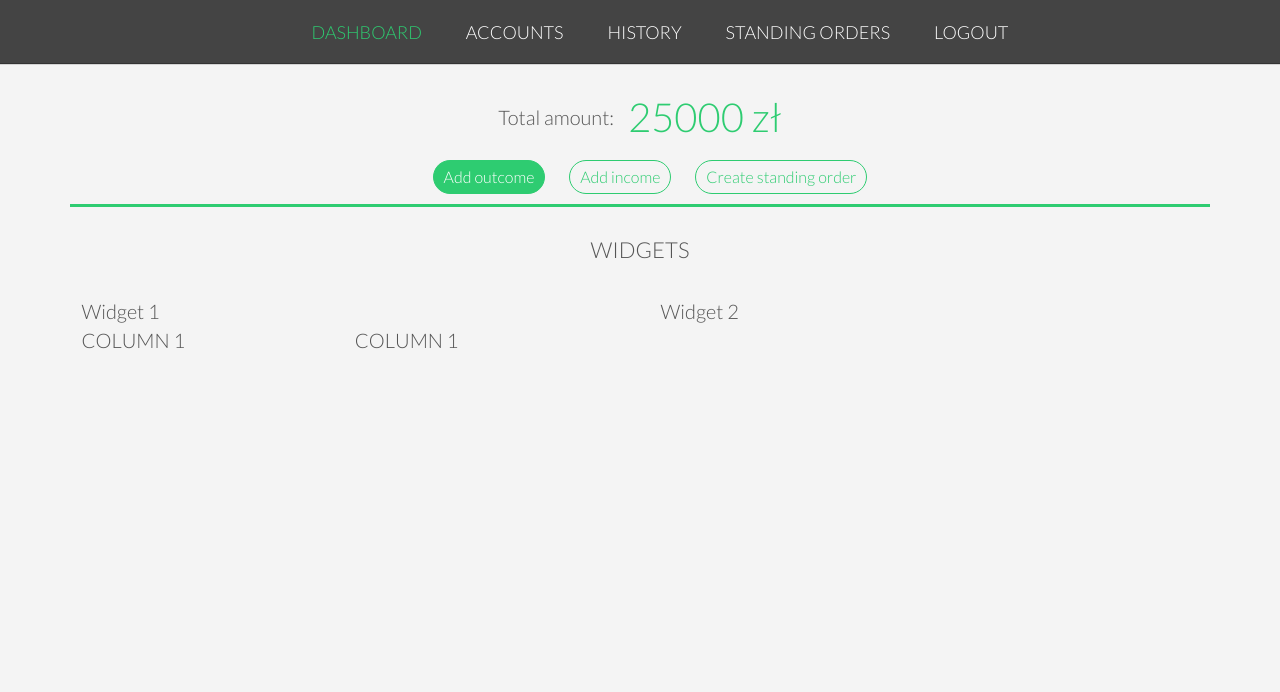
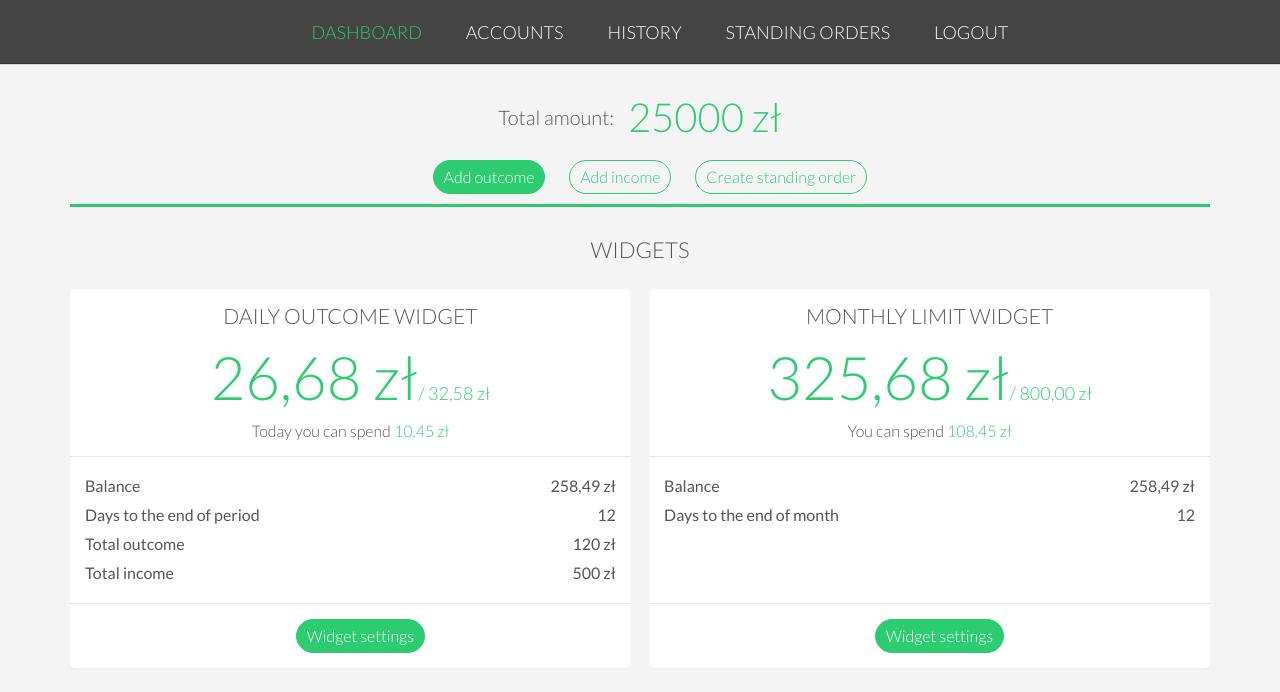
Before and after one commit to arteki65/webDesignLearning, a plain HTML site: page noCashDesign/dashboard.html in a window 1280 px wide. Drawn offline with Linux system fonts and the light colour scheme.

Commit message:
NoCash designed widgets in dashboard view

```diff
--- a/noCashDesign/dashboard.html
+++ b/noCashDesign/dashboard.html
@@ -37,19 +37,91 @@
                     <h3>WIDGETS</h3>
                 </div>
                 <div class="row">
-                    <div class="col span-1-of-2 box">
-                        Widget 1
-                        <div class="row">
-                            <div class="col span-1-of-2">
-                                COLUMN 1
-                            </div>
-                            <div class="col span-1-of-2">
-                                COLUMN 1
+                        <div class="col span-1-of-2">
+                            <div class="widget-box">
+                                <div class="widget-part">
+                                    <h4>Daily outcome widget</h4>
+                                    <p class="widget-summary">26,68 zł<span>/ 32,58 zł</span></p>
+                                    <p class="possible-to-spent">Today you can spend <span>10.45 zł</span></p>
+                                </div>
+                                <div class="widget-part widget-details-data">
+                                    <div class="row">
+                                        <div class="col span-1-of-2">
+                                            Balance
+                                        </div>
+                                        <div class="col span-1-of-2">
+                                            258,49 zł
+                                        </div>
+                                    </div>
+                                    <div class="row">
+                                        <div class="col span-1-of-2">
+                                            Days to the end of period
+                                        </div>
+                                        <div class="col span-1-of-2">
+                                            12
+                                        </div>
+                                    </div>
+                                    <div class="row">
+                                        <div class="col span-1-of-2">
+                                            Total outcome
+                                        </div>
+                                        <div class="col span-1-of-2">
+                                            120 zł
+                                        </div>
+                                    </div>
+                                    <div class="row">
+                                        <div class="col span-1-of-2">
+                                            Total income
+                                        </div>
+                                        <div class="col span-1-of-2">
+                                            500 zł
+                                        </div>
+                                    </div>
+                                </div>
+                                <div class="widget-part">
+                                    <a href="#" class="btn btn-full">Widget settings</a>
+                                </div>
                             </div>
                         </div>
-                    </div>
-                    <div class="col span-1-of-2 box">
-                        Widget 2
+                    <div class="col span-1-of-2">
+                        <div class="widget-box">
+                            <div class="widget-part">
+                                <h4>Monthly limit widget</h4>
+                                <p class="widget-summary">325,68 zł<span>/ 800,00 zł</span></p>
+                                <p class="possible-to-spent">You can spend <span>108.45 zł</span></p>
+                            </div>
+                            <div class="widget-part widget-details-data">
+                                    <div class="row">
+                                        <div class="col span-1-of-2">
+                                            Balance
+                                        </div>
+                                        <div class="col span-1-of-2">
+                                            258,49 zł
+                                        </div>
+                                    </div>
+                                    <div class="row">
+                                        <div class="col span-1-of-2">
+                                            Days to the end of month
+                                        </div>
+                                        <div class="col span-1-of-2">
+                                            12
+                                        </div>
+                                    </div>
+                                    <div class="row">
+                                        <div class="col span-1-of-2">
+                                        &nbsp;
+                                        </div>
+                                    </div>
+                                    <div class="row">
+                                        <div class="col span-1-of-2">
+                                        &nbsp;
+                                        </div>
+                                    </div>
+                            </div>
+                            <div class="widget-part">
+                                <a href="#" class="btn btn-full">Widget settings</a>
+                            </div>
+                        </div>
                     </div>
                 </div>
             </section>
--- a/noCashDesign/resources/css/dashboard.css
+++ b/noCashDesign/resources/css/dashboard.css
@@ -1,6 +1,6 @@
 @import url(basic-setup.css);
 @import url(reusable/headings.css);
-@import url(naviagtion.css);
+@import url(reusable/naviagtion.css);
 @import url(reusable/buttons.css);
 
 body {
@@ -36,3 +36,55 @@ body {
     font-size: 80%;
     margin-left: 20px;
 }
+
+.widget-box {
+    background-color: #fff;
+    border-radius: 5px;
+    margin: auto;
+    box-shadow: 0 2px 2px #efefef;
+}
+
+.widget-part {
+    padding: 15px;
+    border-bottom: 1px solid #e8e8e8;
+}
+
+.widget-part:first-child,
+.widget-part:last-child {
+    text-align: center;
+}
+
+.widget-part:last-child {
+    border: 0;
+}
+
+.widget-details-data {
+    font-size: 80%;
+    font-weight: 400;
+}
+
+.widget-details-data .row div:first-child {
+    text-align: left;
+}
+
+.widget-details-data .row div:last-child {
+    text-align: right;
+}
+
+.widget-summary {
+    font-size: 300%;
+    margin-bottom: 10px;
+    color: #2ecc71;
+}
+
+.widget-summary span {
+    font-size: 30%;
+}
+
+.possible-to-spent {
+    font-size: 80%;
+}
+
+.possible-to-spent span {
+    color: #2ecc71;
+}
--- a/noCashDesign/resources/css/reusable/headings.css
+++ b/noCashDesign/resources/css/reusable/headings.css
@@ -1,7 +1,8 @@
 /* ---------- HEADINGS ---------- */
 h1,
 h2,
-h3 {
+h3,
+h4 {
     font-weight: 300;
     margin-top: 0;
     margin-bottom: 20px;
@@ -20,7 +21,8 @@ h1 {
 }
 
 h2,
-h3 {
+h3,
+h4 {
     text-align: center;
 }
 
@@ -45,3 +47,8 @@ h3 {
     font-size: 110%;
     margin-bottom: 15px;
 }
+
+h4 {
+    font-size: 105%;
+    margin-bottom: 15px;
+}
```
Also changed, not shown: noCashDesign/resources/css/reusable/naviagtion.css (renamed from noCashDesign/resources/css/naviagtion.css), 1 other file.
